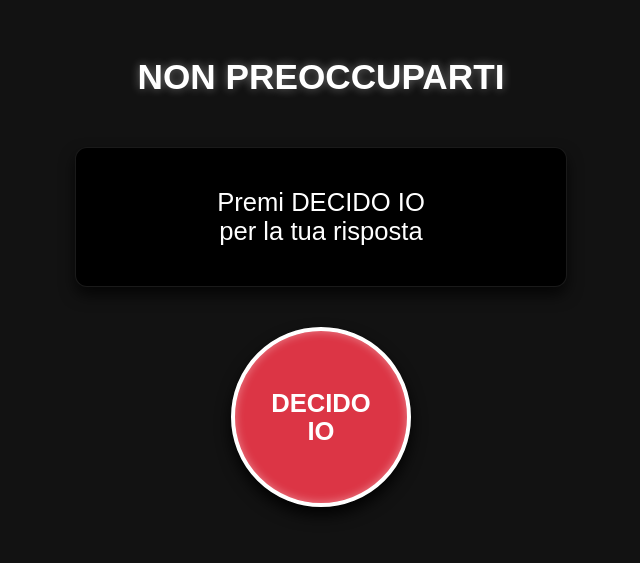
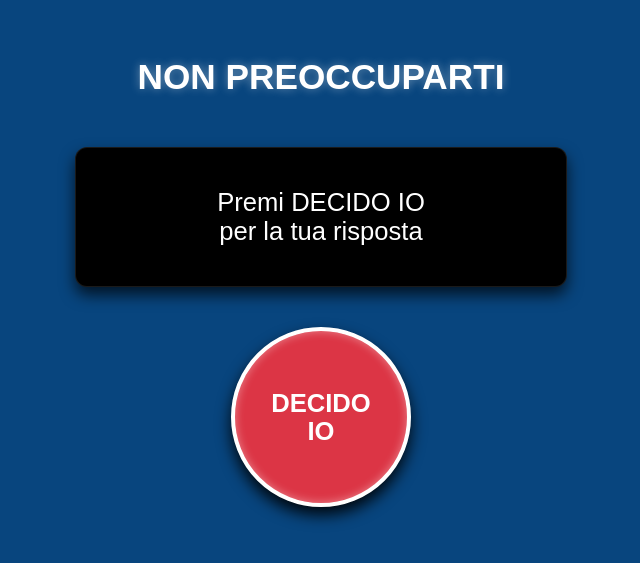
Before and after one commit to attarus18/ApDeci-N25-10-12, a plain HTML site: page index.html in a window 1280 px wide. Shown: the part 143-706 px from the top of the page, without its empty margins (319-959 px from the left). Drawn offline with Linux system fonts and the light colour scheme.

Commit message:
Update index.html

```diff
--- a/index.html
+++ b/index.html
@@ -6,7 +6,7 @@
     <title>DECIDO IO</title>
     <style>
         :root {
-            --colore-sfondo-scuro: #121212; /* Nuovo sfondo scuro */
+            --colore-sfondo-scuro: #08457E; /* Nuovo sfondo scuro */
             --colore-principale: #000000; /* Nero (usato per bordi/ombre) */
             --colore-accento: #DC3545; /* Rosso */
             --colore-testo-chiaro: #FFFFFF; /* Bianco */
```
